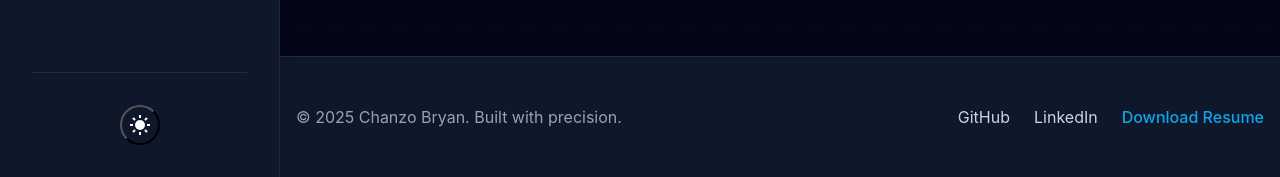
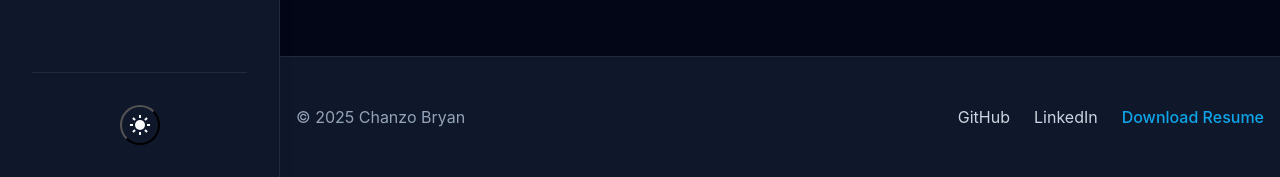
Before and after one commit to Chainso/chanzobryan.com, a Jekyll site: the page built from index.html, in a window 1280 px wide and 900 px high, scrolled down 3958 px. Shown: the part 723-900 px from the top of the window. Built offline with Jekyll 4.4.1, drawn with Linux system fonts in a browser that asks for light colours.

Commit message:
docs: remove 'Built with precision' from footer

```diff
--- a/_includes/footer.html
+++ b/_includes/footer.html
@@ -1,7 +1,7 @@
 <footer class="site-footer">
   <div class="container footer-container">
     <div class="footer-left">
-      <p>&copy; {{ 'now' | date: "%Y" }} Chanzo Bryan. Built with precision.</p>
+      <p>&copy; {{ 'now' | date: "%Y" }} Chanzo Bryan</p>
     </div>
     <div class="footer-right">
       <a href="https://github.com/{{ site.social.github }}" target="_blank" rel="noopener">GitHub</a>
```
